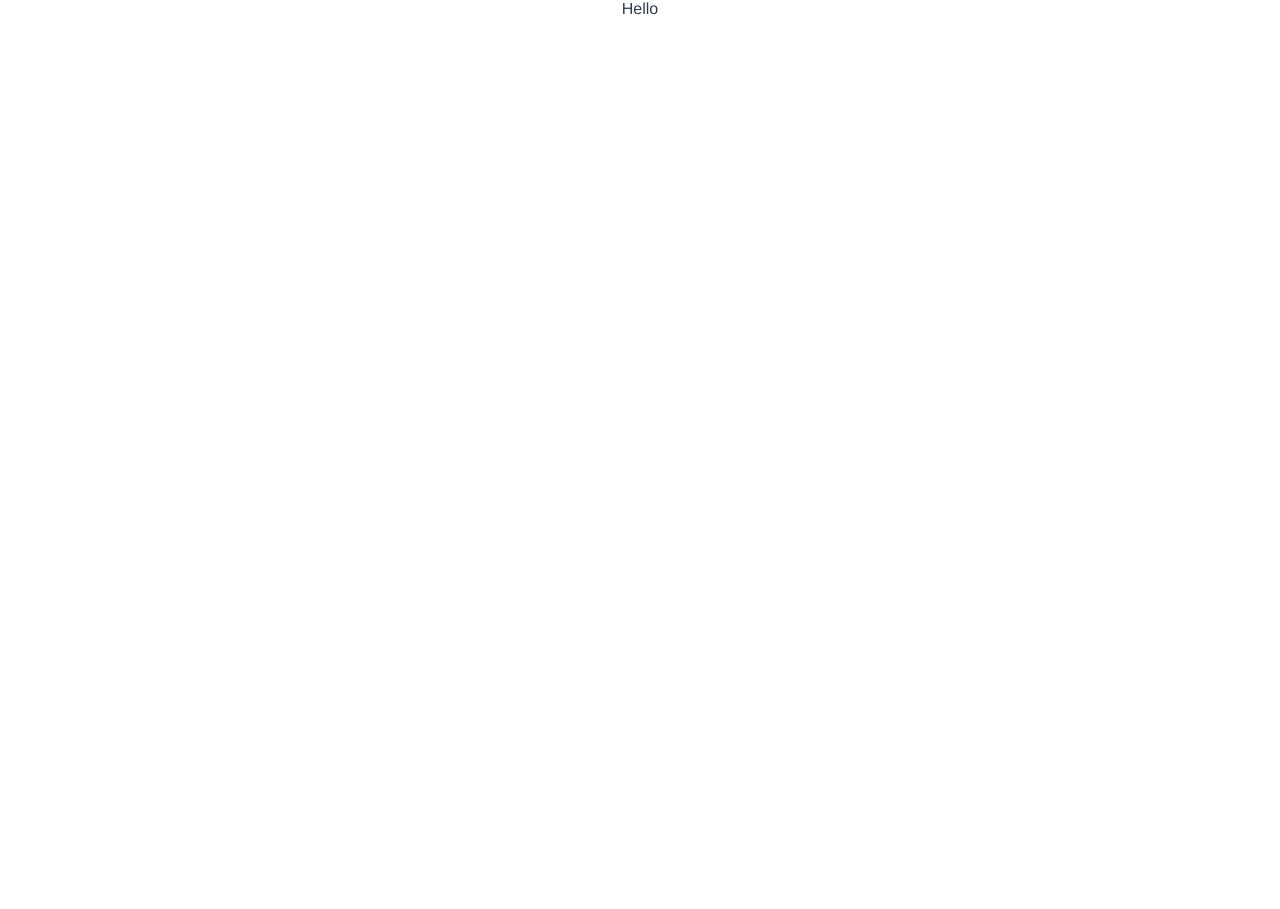
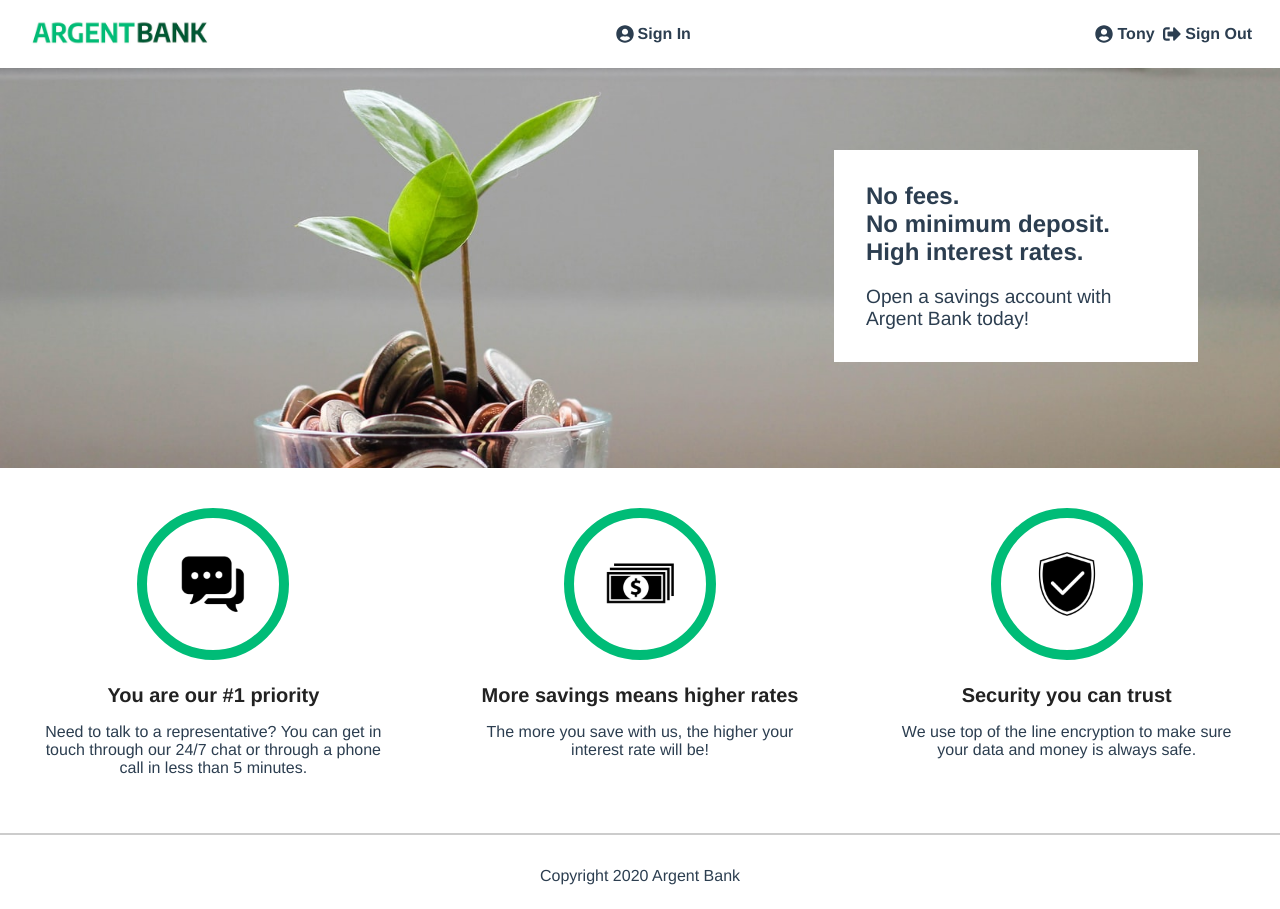
Before and after one commit to FaridAmimri/argent-bank, a React (Create React App) app: page / in a window 1280 px wide. Before the commit the page ends 800 px from the top, so only its background shows below. Built offline with nearby package versions, Linux system fonts and the light colour scheme.

Commit message:
Ajout routes

```diff
--- a/src/App.js
+++ b/src/App.js
@@ -1,11 +1,25 @@
+import { BrowserRouter, Routes, Route } from 'react-router-dom'
+import Header from './components/header/Header'
+import Footer from './components/footer/Footer'
+import Home from './pages/Home'
+import Login from './pages/Login'
+import User from './pages/User'
 
 
 function App() {
   return (
-    <div className="App">
-      Hello
-    </div>
-  );
+    <>
+      <BrowserRouter>
+        <Header />
+          <Routes>
+            <Route path="/" element={<Home />} />
+            <Route path="/login" element={<Login />} />
+            <Route path="/user" element={<User />} />
+          </Routes>
+        <Footer />
+      </BrowserRouter>
+    </>
+  )
 }
 
-export default App;
+export default App
```
